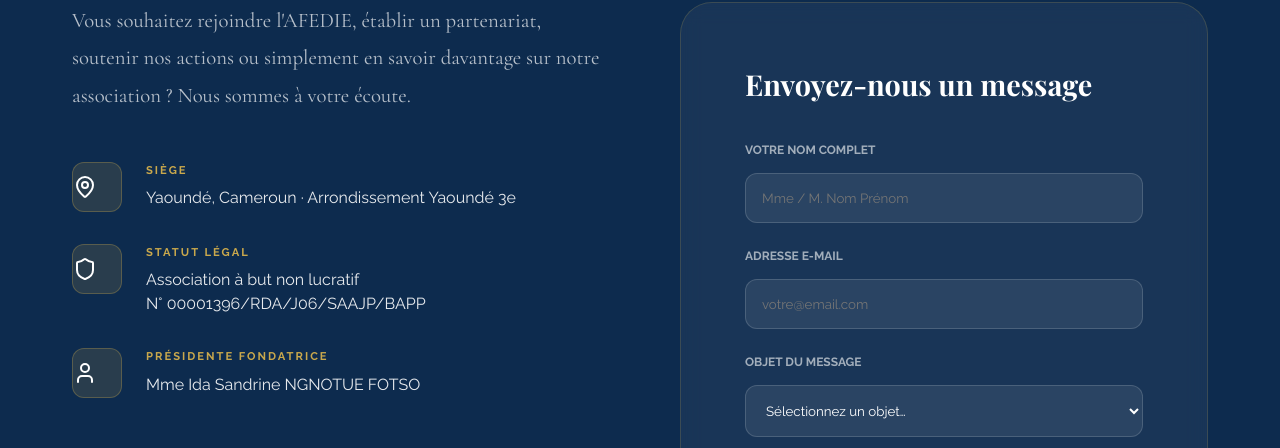
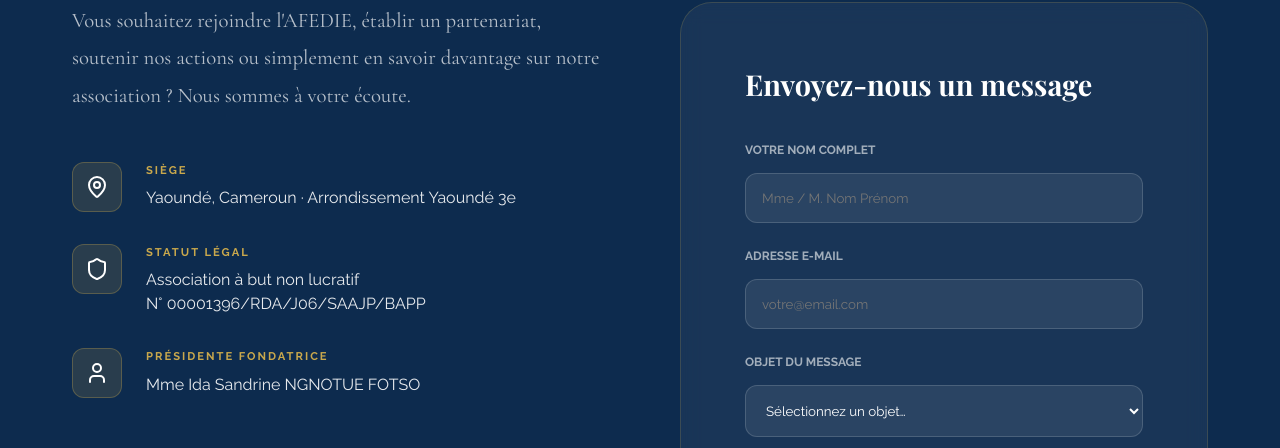
Before and after one commit to Romarichirsein/AFEDIE, a Next.js app: page / in a window 1280 px wide. Shown: the part 8051-8499 px from the top of the page. Built offline with nearby package versions, Linux system fonts and the light colour scheme.

Commit message:
Fix: justifyContent in ContactSection

```diff
--- a/src/components/ContactSection.tsx
+++ b/src/components/ContactSection.tsx
@@ -43,7 +43,7 @@
                 { icon: <User size={24} />, label: "Présidente Fondatrice", val: "Mme Ida Sandrine NGNOTUE FOTSO" },
               ].map((item, i) => (
                 <div key={i} style={{ display: "flex", gap: "1.5rem", alignItems: "flex-start" }}>
-                  <div style={{ width: "50px", height: "50px", background: "rgba(201, 168, 76, 0.15)", borderRadius: "12px", border: "1px solid rgba(201, 168, 76, 0.3)", display: "flex", alignItems: "center", justify_content: "center", flexShrink: 0 }}>
+                  <div style={{ width: "50px", height: "50px", background: "rgba(201, 168, 76, 0.15)", borderRadius: "12px", border: "1px solid rgba(201, 168, 76, 0.3)", display: "flex", alignItems: "center", justifyContent: "center", flexShrink: 0 }}>
                     {item.icon}
                   </div>
                   <div>
```
